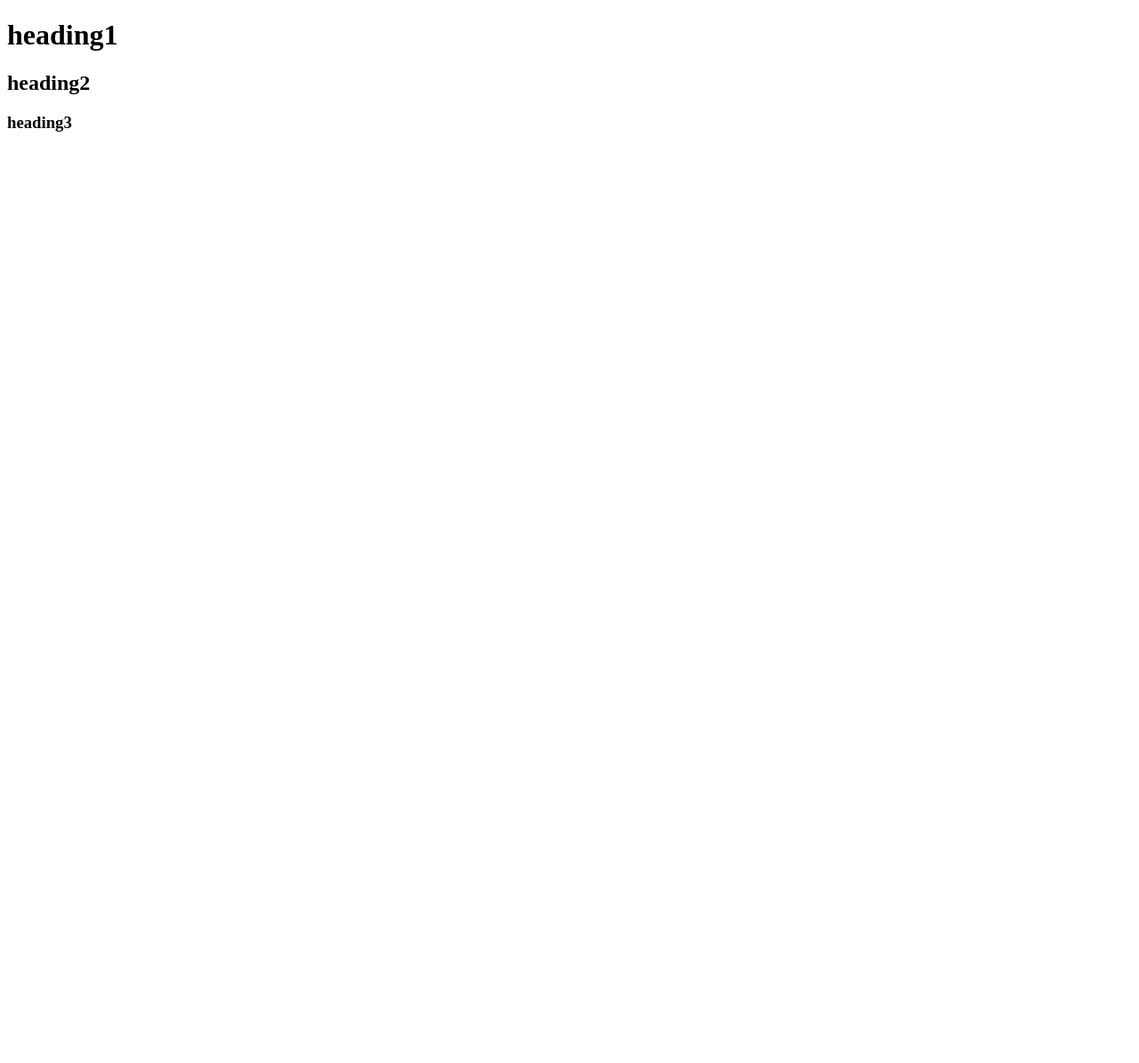
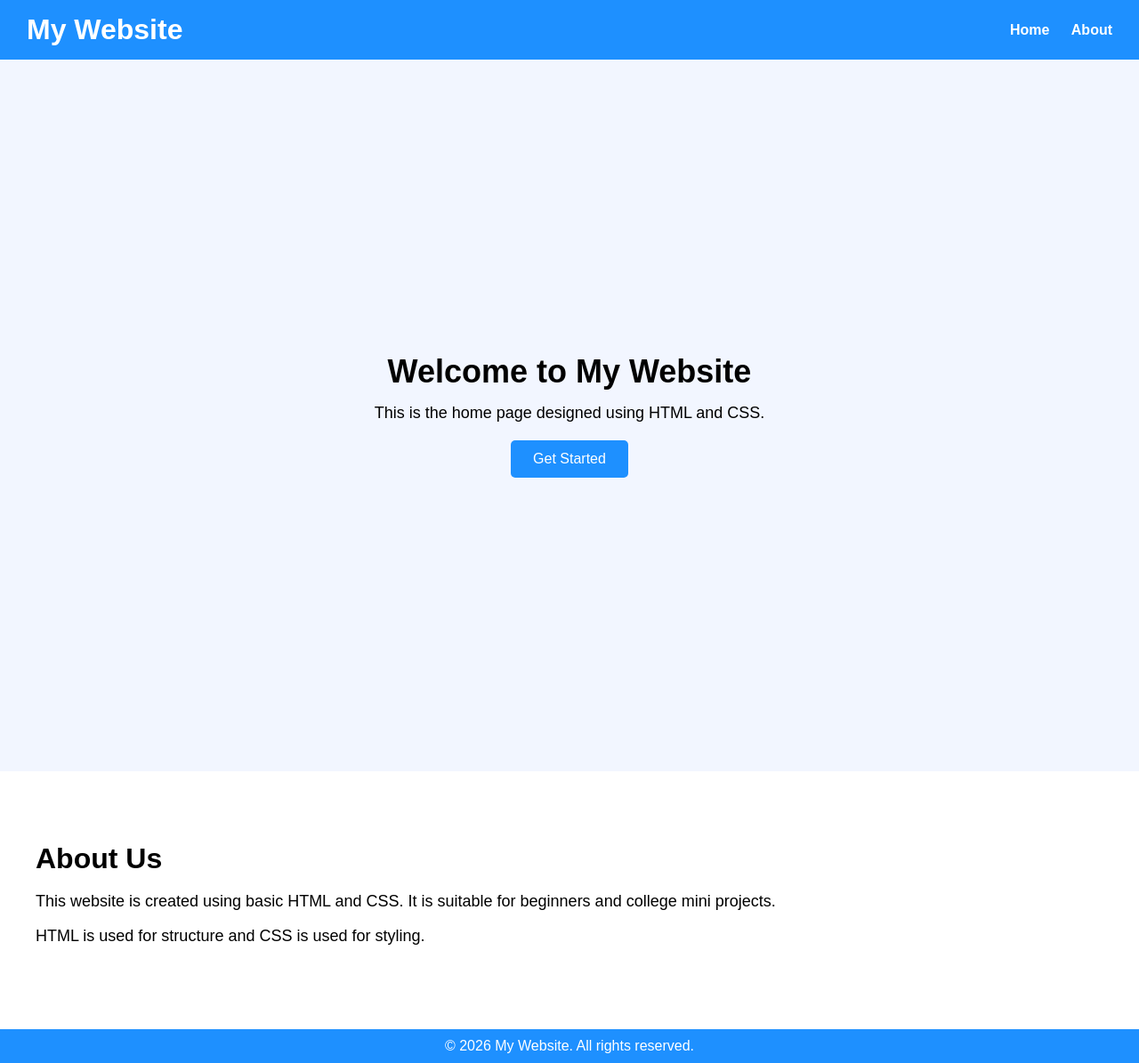
Before and after one commit to Manas235/GIT-2.0, a plain HTML site: page index.html in a window 1280 px wide. Shown: the whole page at 89% size. Before the commit the page ends 800 px from the top, so only its background shows below. Drawn offline with Linux system fonts and the light colour scheme.

Commit message:
My First Website

```diff
--- a/index.html
+++ b/index.html
@@ -2,13 +2,41 @@
 <html lang="en">
 <head>
     <meta charset="UTF-8">
-    <meta name="viewport" content="width=device-width, initial-scale=1.0">
-    <title>Document</title>
+    <title>Home & About</title>
+    <link rel="stylesheet" href="style.css">
 </head>
 <body>
-    <h1>heading1</h1>
-    <h2>heading2</h2>
-    <h3>heading3</h3>
+
+    <header>
+        <h1>My Website</h1>
+        <nav>
+            <a href="#home">Home</a>
+            <a href="#about">About</a>
+        </nav>
+    </header>
+
+    <!-- Home Page -->
+    <section id="home" class="home">
+        <h2>Welcome to My Website</h2>
+        <p>This is the home page designed using HTML and CSS.</p>
+        <button>Get Started</button>
+    </section>
+
+    <!-- About Page -->
+    <section id="about" class="about">
+        <h2>About Us</h2>
+        <p>
+            This website is created using basic HTML and CSS.
+            It is suitable for beginners and college mini projects.
+        </p>
+        <p>
+            HTML is used for structure and CSS is used for styling.
+        </p>
+    </section>
+
+    <footer>
+        <p>© 2026 My Website. All rights reserved.</p>
+    </footer>
 
 </body>
 </html>
--- /dev/null
+++ b/style.css
@@ -0,0 +1,91 @@
+/* Reset */
+* {
+    margin: 0;
+    padding: 0;
+    box-sizing: border-box;
+    font-family: Arial, sans-serif;
+}
+
+/* Header */
+header {
+    background-color: #1e90ff;
+    color: white;
+    padding: 15px 30px;
+    display: flex;
+    justify-content: space-between;
+    align-items: center;
+    position: sticky;
+    top: 0;
+}
+
+nav a {
+    color: white;
+    margin-left: 20px;
+    text-decoration: none;
+    font-weight: bold;
+}
+
+nav a:hover {
+    text-decoration: underline;
+}
+
+/* Home Section */
+.home {
+    height: 100vh;
+    background-color: #f2f6ff;
+    display: flex;
+    flex-direction: column;
+    justify-content: center;
+    align-items: center;
+    text-align: center;
+    padding: 20px;
+}
+
+.home h2 {
+    font-size: 36px;
+    margin-bottom: 15px;
+}
+
+.home p {
+    font-size: 18px;
+    margin-bottom: 20px;
+}
+
+.home button {
+    padding: 12px 25px;
+    font-size: 16px;
+    background-color: #1e90ff;
+    color: white;
+    border: none;
+    border-radius: 5px;
+    cursor: pointer;
+}
+
+.home button:hover {
+    background-color: #0f6cd1;
+}
+
+/* About Section */
+.about {
+    padding: 80px 40px;
+    background-color: #ffffff;
+}
+
+.about h2 {
+    font-size: 32px;
+    margin-bottom: 15px;
+}
+
+.about p {
+    font-size: 18px;
+    margin-bottom: 10px;
+    line-height: 1.6;
+}
+
+/* Footer */
+footer {
+    background-color: #1e90ff;
+    color: white;
+    text-align: center;
+    padding: 10px;
+}
```
